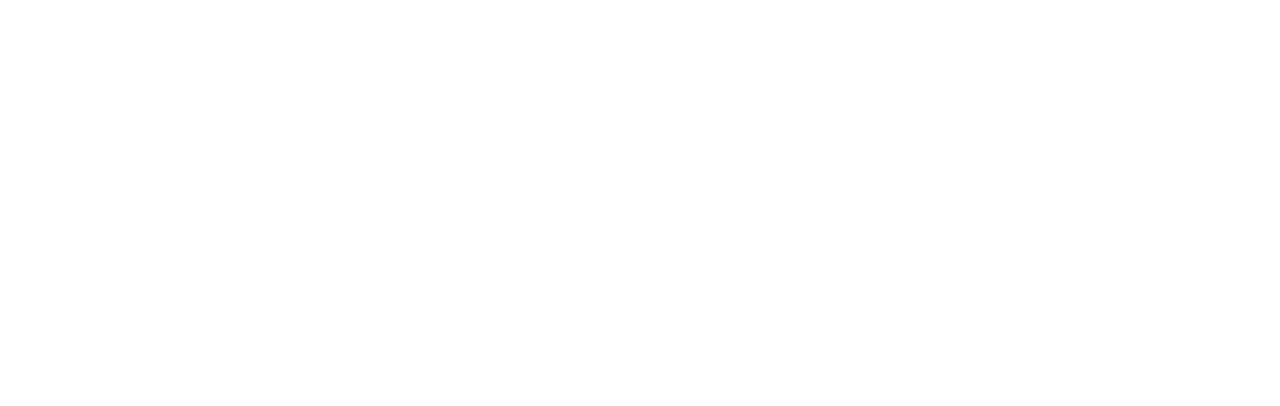
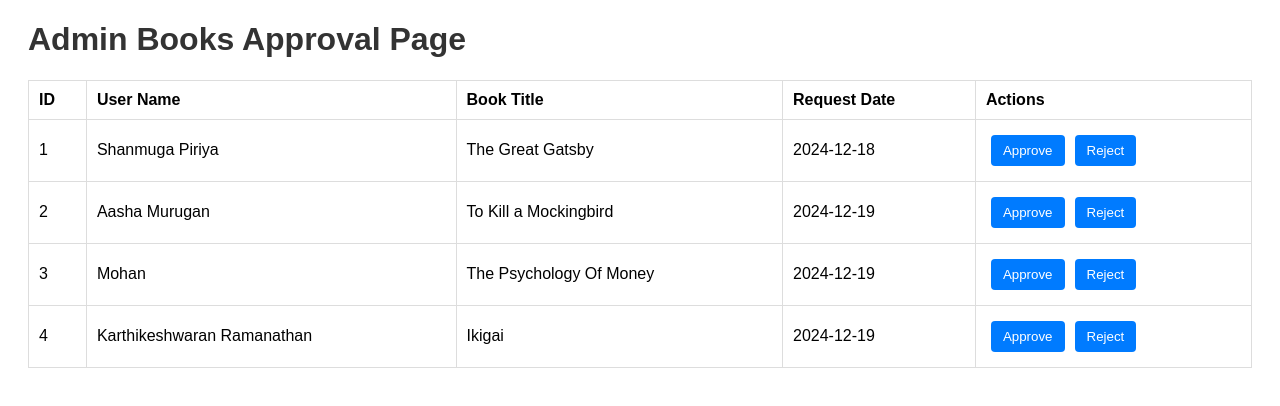
Before and after one commit to karthikesh75/adminify, a React (Create React App) app: page /adminbookpage in a window 1280 px wide. Before the commit this address had no page. Shown: the top 406 px of the page. Built offline with nearby package versions, Linux system fonts and the light colour scheme.

Commit message:
Karthikesh-AdminanduserBookPage

```diff
--- /dev/null
+++ b/public/requests.json
@@ -0,0 +1,28 @@
+{
+    "requests": [
+      {
+        "id": 1,
+        "userName": "Shanmuga Piriya",
+        "bookTitle": "The Great Gatsby",
+        "requestDate": "2024-12-18"
+      },
+      {
+        "id": 2,
+        "userName": "Aasha Murugan",
+        "bookTitle": "To Kill a Mockingbird",
+        "requestDate": "2024-12-19"
+      },
+      {
+        "id": 3,
+        "userName": "Mohan",
+        "bookTitle": "The Psychology Of Money",
+        "requestDate": "2024-12-19"
+      },
+      {
+        "id": 4,
+        "userName": "Karthikeshwaran Ramanathan",
+        "bookTitle": "Ikigai",
+        "requestDate": "2024-12-19"
+      }
+    ]
+  }
--- /dev/null
+++ b/src/AdminBookPage.css
@@ -0,0 +1,25 @@
+.admin-approval-page {
+    margin: 20px;
+    font-family: Arial, sans-serif;
+  }
+
+  table {
+    width: 100%;
+    border-collapse: collapse;
+    margin-top: 20px;
+  }
+
+  table th, table td {
+    padding: 10px;
+    text-align: left;
+    border: 1px solid #ddd;
+  }
+
+  button {
+    margin-right: 5px;
+    padding: 5px 10px;
+    cursor: pointer;
+  }
+  .heading1{
+    background:#f5a623;
+  }
--- /dev/null
+++ b/src/AdminBookPage.jsx
@@ -0,0 +1,68 @@
+import React, { useState, useEffect } from 'react';
+import "./AdminBookPage.css"
+
+const AdminBooksApproval = () => {
+  // State to hold user requests
+  const [requests, setRequests] = useState([]);
+
+  // Fetch data (replace 'requests.json' with your JSON file or endpoint)
+  useEffect(() => {
+    fetch('/requests.json')
+      .then(response => response.json())
+      .then(data => setRequests(data.requests)) // Assuming the JSON structure has "requests"
+      .catch(error => console.error('Error fetching requests:', error));
+  }, []);
+
+  // Approve request handler
+  const handleApprove = (id) => {
+    console.log(`Approved request with ID: ${id}`);
+    // Logic to approve the request (update state or backend if available)
+    setRequests(requests.filter(request => request.id !== id));
+  };
+
+  // Reject request handler
+  const handleReject = (id) => {
+    console.log(`Rejected request with ID: ${id}`);
+    // Logic to reject the request
+    setRequests(requests.filter(request => request.id !== id));
+  };
+
+  return (
+    <div className="admin-approval-page">
+      <h1>Admin Books Approval Page</h1>
+      <table border="1">
+        <thead>
+          <tr>
+            <th>ID</th>
+            <th>User Name</th>
+            <th>Book Title</th>
+            <th>Request Date</th>
+            <th>Actions</th>
+          </tr>
+        </thead>
+        <tbody>
+          {requests.length > 0 ? (
+            requests.map((request) => (
+              <tr key={request.id}>
+                <td>{request.id}</td>
+                <td>{request.userName}</td>
+                <td>{request.bookTitle}</td>
+                <td>{request.requestDate}</td>
+                <td>
+                  <button onClick={() => handleApprove(request.id)}>Approve</button>
+                  <button onClick={() => handleReject(request.id)}>Reject</button>
+                </td>
+              </tr>
+            ))
+          ) : (
+            <tr>
+              <td colSpan="5">No requests found.</td>
+            </tr>
+          )}
+        </tbody>
+      </table>
+    </div>
+  );
+};
+
+export default AdminBooksApproval;
--- /dev/null
+++ b/src/EmployeeBooksPage.css
@@ -0,0 +1,36 @@
+.employee-page {
+    margin: 20px;
+    font-family: Arial, sans-serif;
+  }
+
+  h1, h2 {
+    color: #333;
+  }
+
+  input {
+    margin: 5px;
+    padding: 8px;
+  }
+
+  button {
+    margin: 5px;
+    padding: 8px 12px;
+    cursor: pointer;
+    background-color: #007bff;
+    color: white;
+    border: none;
+    border-radius: 4px;
+  }
+
+  button:hover {
+    background-color: #0056b3;
+  }
+
+  ul {
+    list-style-type: none;
+    padding: 0;
+  }
+
+  ul li {
+    margin: 10px 0;
+  }
--- /dev/null
+++ b/src/EmployeeBooksPage.jsx
@@ -0,0 +1,110 @@
+import React, { useState, useEffect } from 'react';
+import "./EmployeeBooksPage.css"
+
+const EmployeeBooksPage = () => {
+  // States for managing data
+  const [books, setBooks] = useState([]); // All books
+  const [history, setHistory] = useState([]); // Borrowed book history
+  const [newBook, setNewBook] = useState({ title: '', author: '' }); // New book input
+
+  // Fetch books and history data on load
+  useEffect(() => {
+    fetch('/books.json') // Ensure this file exists in the public folder
+      .then((response) => response.json())
+      .then((data) => {
+        setBooks(data.books || []);
+        setHistory(data.history || []);
+      })
+      .catch((error) => console.error('Error loading data:', error));
+  }, []);
+
+  // Add a new book
+  const handleAddBook = () => {
+    if (!newBook.title || !newBook.author) {
+      alert('Please fill in all fields.');
+      return;
+    }
+
+    const updatedBooks = [
+      ...books,
+      { id: books.length + 1, title: newBook.title, author: newBook.author }
+    ];
+    setBooks(updatedBooks);
+    setNewBook({ title: '', author: '' });
+    console.log('Book added:', updatedBooks);
+  };
+
+  // Borrow a book (move to history)
+  const handleBorrowBook = (bookId) => {
+    const bookToBorrow = books.find((book) => book.id === bookId);
+    if (bookToBorrow) {
+      const updatedBooks = books.filter((book) => book.id !== bookId);
+      const updatedHistory = [
+        ...history,
+        { ...bookToBorrow, borrowedDate: new Date().toISOString().split('T')[0] }
+      ];
+      setBooks(updatedBooks);
+      setHistory(updatedHistory);
+      console.log('Book borrowed:', bookToBorrow);
+    }
+  };
+
+  return (
+    <div className="employee-page">
+      <h1>Employee Books Page</h1>
+
+      {/* Add a New Book Section */}
+      <section className="add-book">
+        <h2>Add a New Book</h2>
+        <input
+          type="text"
+          placeholder="Book Title"
+          value={newBook.title}
+          onChange={(e) => setNewBook({ ...newBook, title: e.target.value })}
+        />
+        <input
+          type="text"
+          placeholder="Author"
+          value={newBook.author}
+          onChange={(e) => setNewBook({ ...newBook, author: e.target.value })}
+        />
+        <button onClick={handleAddBook}>Add Book</button>
+      </section>
+
+      {/* View Available Books */}
+      <section className="available-books">
+        <h2>Available Books</h2>
+        {books.length > 0 ? (
+          <ul>
+            {books.map((book) => (
+              <li key={book.id}>
+                <strong>{book.title}</strong> by {book.author}{' '}
+                <button onClick={() => handleBorrowBook(book.id)}>Borrow</button>
+              </li>
+            ))}
+          </ul>
+        ) : (
+          <p>No books available.</p>
+        )}
+      </section>
+
+      {/* View Borrowed Books History */}
+      <section className="borrowed-history">
+        <h2>Borrowed Books History</h2>
+        {history.length > 0 ? (
+          <ul>
+            {history.map((record) => (
+              <li key={record.id}>
+                <strong>{record.title}</strong> by {record.author} (Borrowed on: {record.borrowedDate})
+              </li>
+            ))}
+          </ul>
+        ) : (
+          <p>No books borrowed yet.</p>
+        )}
+      </section>
+    </div>
+  );
+};
+
+export default EmployeeBooksPage;
--- a/src/RouterFile.jsx
+++ b/src/RouterFile.jsx
@@ -1,6 +1,8 @@
 import React from "react";
 import { BrowserRouter, Route, Routes } from "react-router-dom";
 import LoginPage from "./LoginPage";
+import AdminBookPage from "./AdminBookPage";
+import EmployeeBooksPage from "./EmployeeBooksPage";
 
 const RouterFile = () => {
   return (
@@ -8,6 +10,8 @@ const RouterFile = () => {
       <BrowserRouter>
         <Routes>
           <Route path="/" element={<LoginPage />} />
+          <Route path="/adminbookpage" element={<AdminBookPage />} />
+          <Route path="/employeebookspage" element={< EmployeeBooksPage/>} />
           {/* <Route path="/login" element={<LoginPage />} />
         <Route path="/register" element={<RegisterPage />} /> */}
         </Routes>
```
Also changed, not shown: public/books.json (added, +9 -0 lines), src/requests.json (added, +16 -0 lines).
